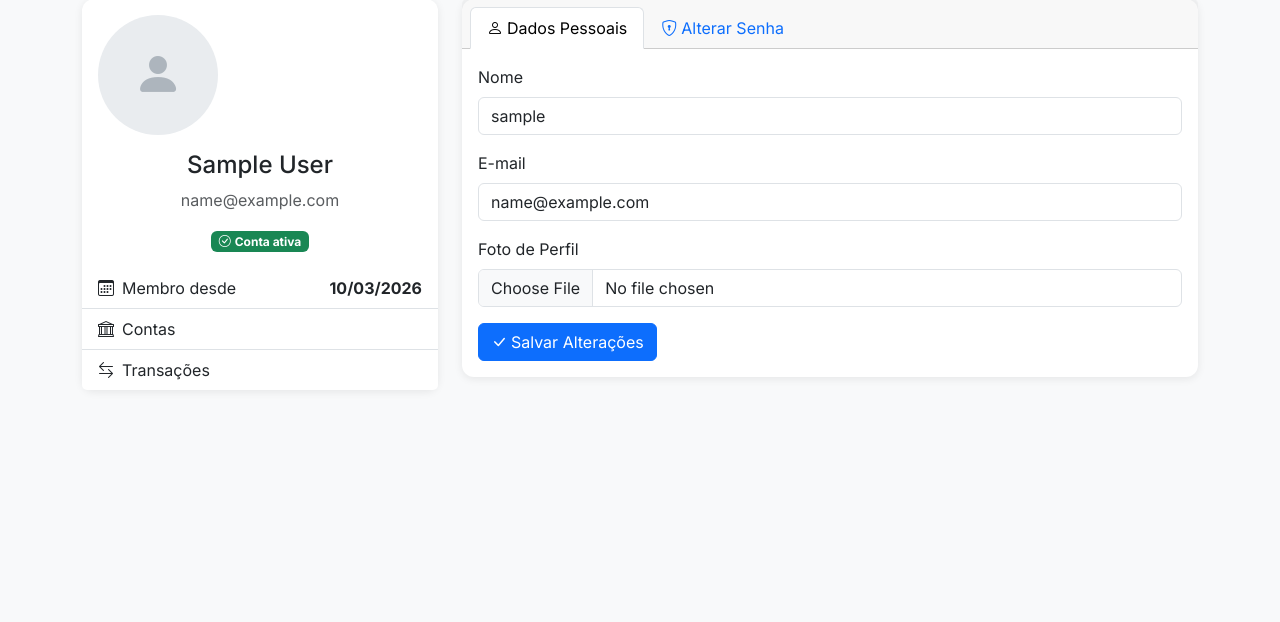
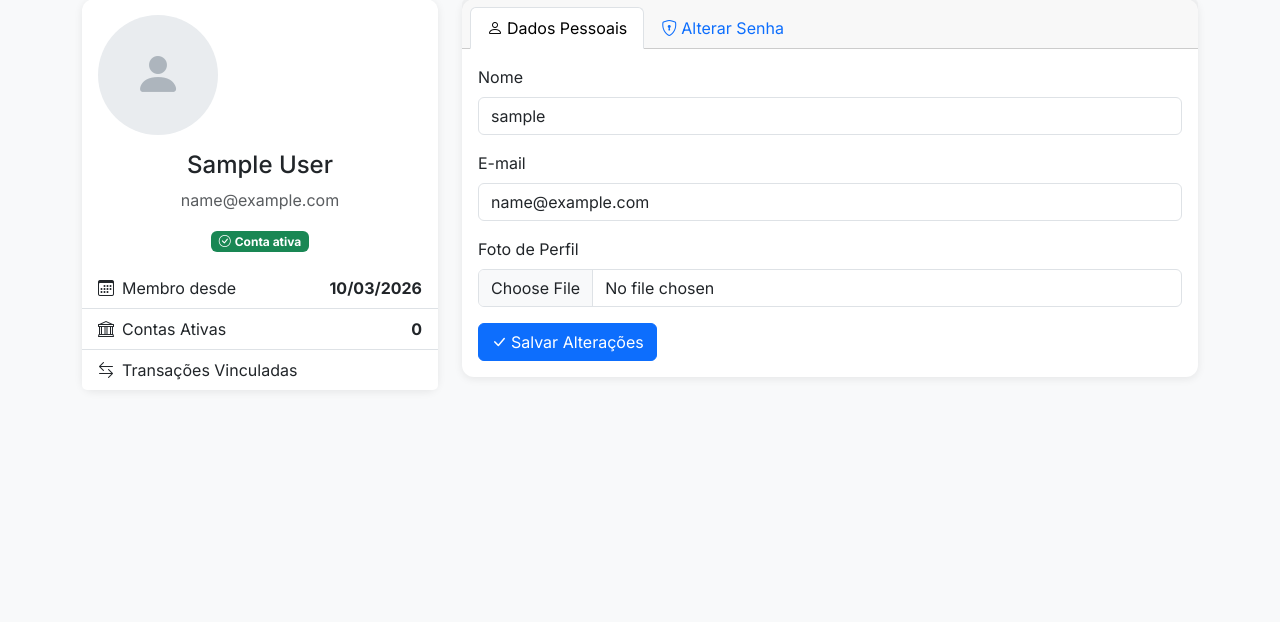
Before and after one commit to LucasOleques/fin-track, a Django app: page /user/profile/ in a window 1280 px wide. Shown: the part 97-719 px from the top of the page. Run offline with Django 5.2, Linux system fonts and the light colour scheme; the visitor is signed in with stand-in values (Sample User, id 1).

Commit message:
fix: ajusta o contador de contas ativas no profile.

```diff
--- a/fin_track_project/apps/user/views.py
+++ b/fin_track_project/apps/user/views.py
@@ -1,3 +1,5 @@
+from accounts.models import Account
+
 from .models import Admin, Client
 from .serializer import AdminSerializer, ClientSerializer
 
@@ -177,6 +179,9 @@ class ClientViewSet(viewsets.GenericViewSet):
     def user_profile_view(request):
         user = request.user
         avatar_base64 = None
+        accounts = Account.objects.filter(user=request.user)
+        active_accounts = accounts.filter(is_active=True).count()
+
 
         if user.avatar:
             # Converte o binário para base64 para o HTML
@@ -189,6 +194,7 @@ class ClientViewSet(viewsets.GenericViewSet):
             'email': user.email,
             'first_name': user.first_name,
             'last_name': user.last_name,
+            'active_accounts': active_accounts
         }
         return render(request, 'apps/user/profile.html', context)
 
--- a/fin_track_project/templates/apps/user/profile.html
+++ b/fin_track_project/templates/apps/user/profile.html
@@ -38,11 +38,11 @@
                         <strong>{{ user.date_joined|date:"d/m/Y" }}</strong>
                     </li>
                     <li class="list-group-item d-flex justify-content-between">
-                        <span><i class="bi bi-bank me-2"></i>Contas</span>
-                        <strong>{{ total_accounts }}</strong>
+                        <span><i class="bi bi-bank me-2"></i>Contas Ativas</span>
+                        <strong>{{ active_accounts }}</strong>
                     </li>
                     <li class="list-group-item d-flex justify-content-between">
-                        <span><i class="bi bi-arrow-left-right me-2"></i>Transações</span>
+                        <span><i class="bi bi-arrow-left-right me-2"></i>Transações Vinculadas</span>
                         <strong>{{ total_transactions }}</strong>
                     </li>
                 </ul>
```
